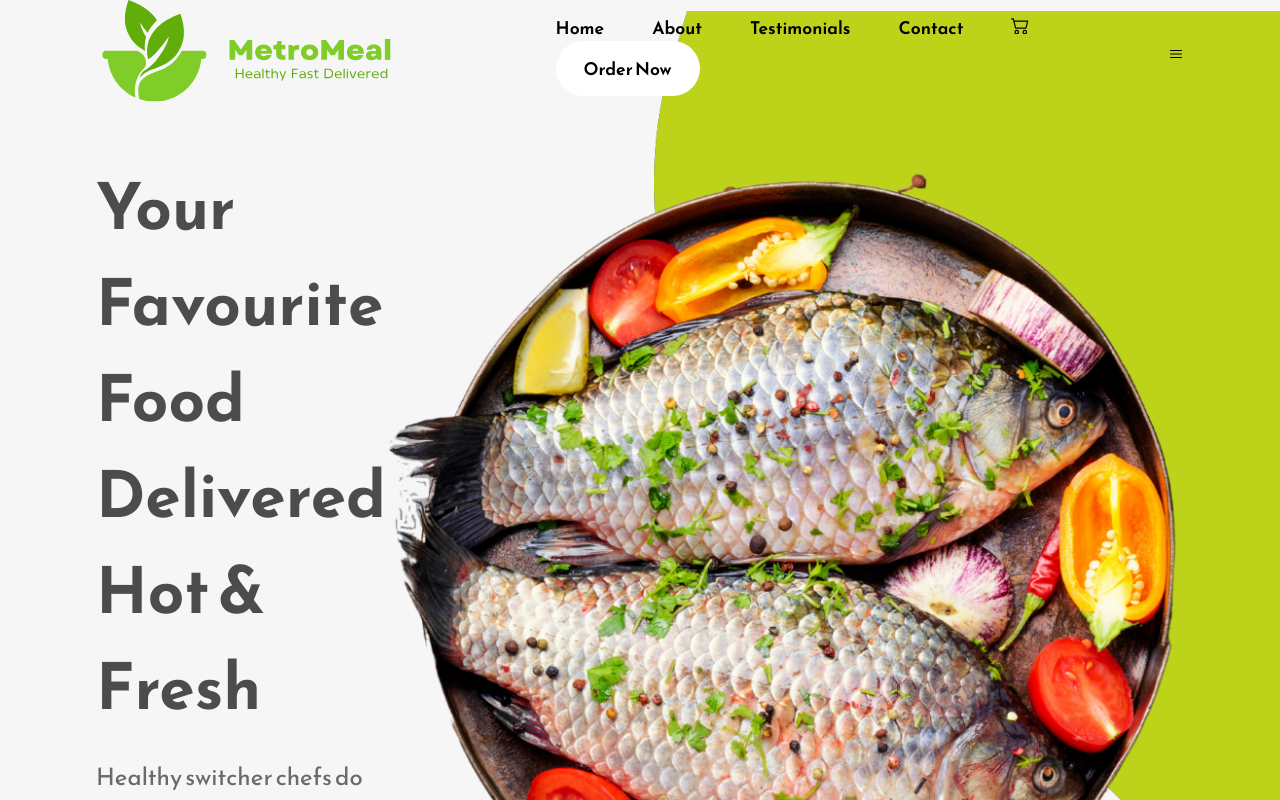
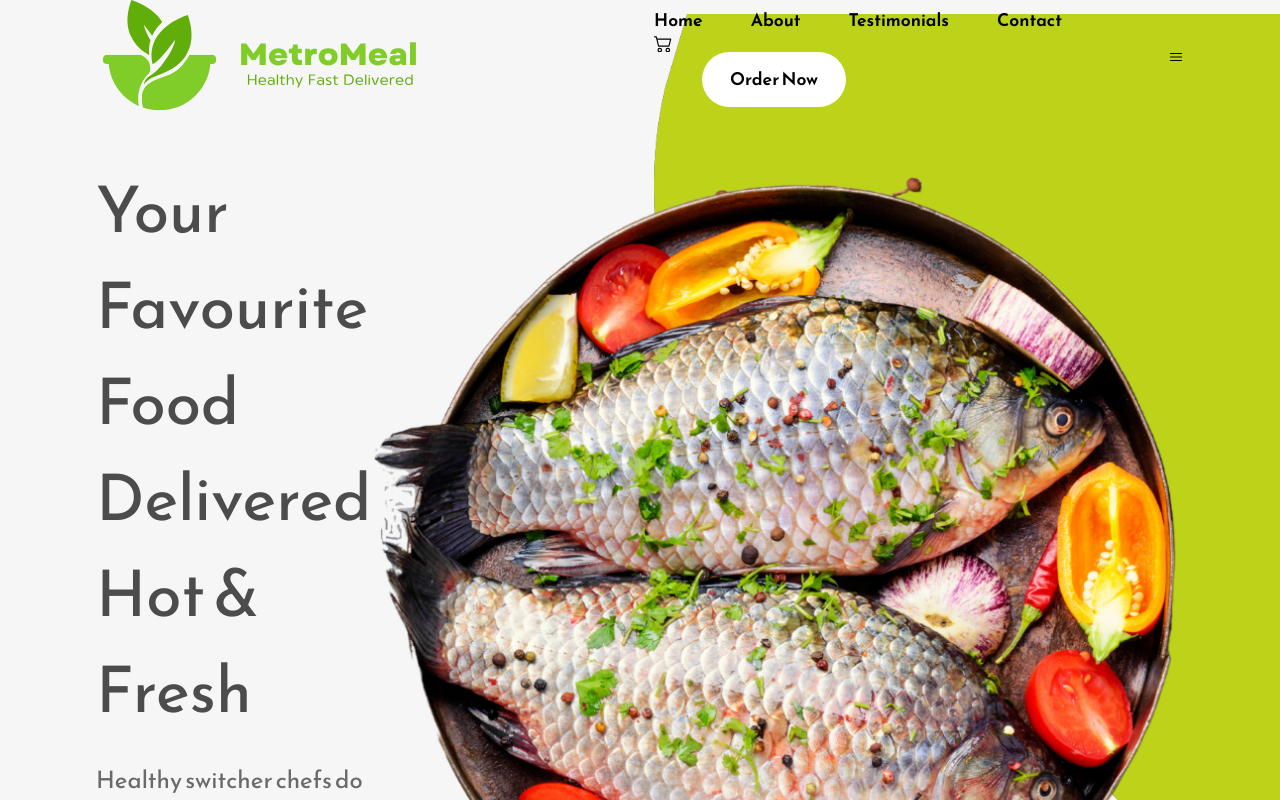
Before and after one commit to AmandaOrr/MealDeliveryLandingPage, a React (Create React App) app: page / in a window 1280 px wide. Shown: the top 800 px of the page. Built offline with nearby package versions, Linux system fonts and the light colour scheme.

Commit message:
setting up tailwind

```diff
--- a/package.json
+++ b/package.json
@@ -39,5 +39,8 @@
       "last 1 firefox version",
       "last 1 safari version"
     ]
+  },
+  "devDependencies": {
+    "tailwindcss": "^3.3.5"
   }
 }
--- a/src/App.css
+++ b/src/App.css
@@ -1,3 +1,7 @@
+@tailwind base;
+@tailwind components;
+@tailwind utilities;
+
 * {
   margin: 0;
   padding: 0;
--- /dev/null
+++ b/tailwind.config.js
@@ -0,0 +1,8 @@
+/** @type {import('tailwindcss').Config} */
+module.exports = {
+  content: ["./src/**/*.{html,js}"],
+  theme: {
+    extend: {},
+  },
+  plugins: [],
+}
```
Also changed, not shown: 1 other file (tests, documents, lock files or other folders).
